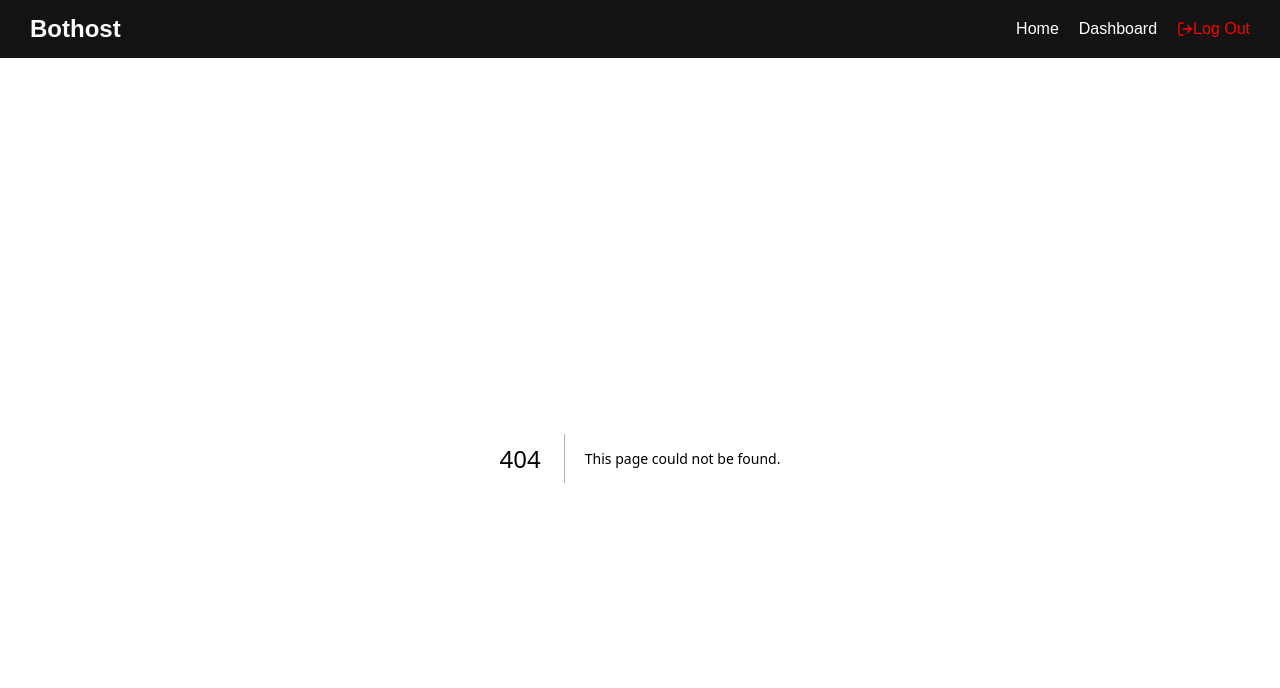
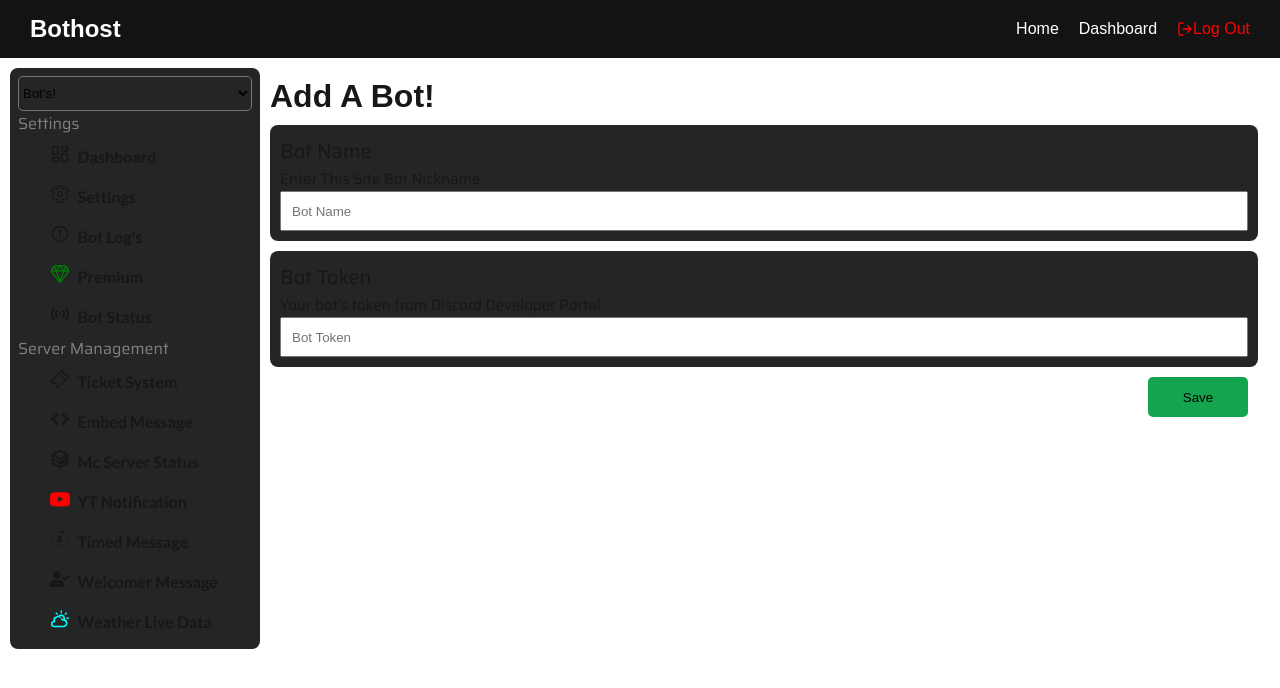
Before and after one commit to nestbothosting/bot-panel, a Next.js app: page /addnewbot in a window 1280 px wide. Before the commit this address had no page. Shown: the top 688 px of the page. Built offline with nearby package versions, Linux system fonts and the light colour scheme; sample sign-in values are in the browser's storage.

Commit message:
add bot adding system. create bot menu

```diff
--- /dev/null
+++ b/apis/index.js
@@ -0,0 +1,41 @@
+"use server";
+
+import axios from "axios";
+import { CheckNodeCap } from "./status";
+import mongo from '@/utilise/mongoose'
+import MyBotsModel from '@/utilise/mybotmd'
+
+export async function SaveBot(token, name, ownid) {
+    try {
+        const base = await CheckNodeCap();
+        if (!base) {
+            return { status:false, message:"No available node found to create the bot." }
+        }
+        const { api_key, node_url } = base;
+
+        const response = await axios.post(`${node_url}/bot/add_bot`,
+            {
+                bot_token:token, bot_name:name, owner_id:ownid
+            },
+            {
+            headers: {
+                "x-api-key": api_key,
+                'Content-Type': 'application/json'
+            },
+        })
+
+        if(response.data.status){
+            mongo()
+            const newbot = new MyBotsModel({
+                node_url:node_url,
+                bot_uid:response.data.id,
+                node_id:response.data.node_id
+            })
+            await newbot.save()
+        }
+        return { status:true, message:response.data.message }
+    } catch (error) {
+        console.log(error)
+        return { status:false, message:"Oops Server Error"}
+    }
+}
--- a/apis/status.js
+++ b/apis/status.js
@@ -2,18 +2,19 @@
 
 import axios from "axios";
 import NodeModel from "@/utilise/nodemd";
+import mongo from '@/utilise/mongoose'
 
 export async function NodeStatus() {
   try {
     const Nodes = await NodeModel.find(); // Await the DB call
     const statusPromises = Nodes.map((node) =>
       axios.get(`${node.nodeurl}/node_status`, {
-          headers: {
-            "x-api-key": node.apikey,
-          },
-        })
-        .then((res) => ({ status:true, url:RemoveHTTP(node.nodeurl), node_id:res.data.node_id}))
-        .catch(() => ({ status: false, url:RemoveHTTP(node.nodeurl), node_id:'none' }))
+        headers: {
+          "x-api-key": node.apikey,
+        },
+      })
+        .then((res) => ({ status: true, url: RemoveHTTP(node.nodeurl), node_id: res.data.node_id }))
+        .catch(() => ({ status: false, url: RemoveHTTP(node.nodeurl), node_id: 'none' }))
     );
 
     const nodes = await Promise.all(statusPromises); // Wait for all requests
@@ -27,3 +28,37 @@ export async function NodeStatus() {
 const RemoveHTTP = (url) => {
   return url.replace(/^https?:\/\//, "");
 }
+
+export async function CheckNodeCap() {
+  let isDone = null;
+  mongo()
+
+  try {
+    const nodes = await NodeModel.find();
+
+    for (const node of nodes) {
+      try {
+        const response = await axios.get(`${node.nodeurl}/max_cap`, {
+          headers: {
+            "x-api-key": node.apikey,
+          },
+        });
+
+        if (response.data.status) {
+          isDone = {
+            node_url: node.nodeurl,
+            api_key: node.apikey,
+          };
+          break; // stops loop after finding a valid node
+        }
+      } catch (err) {
+        // Optional: log or handle node-specific errors
+        console.log(`Error checking node ${node.nodeurl}:`, err.message);
+      }
+    }
+  } catch (error) {
+    console.error("Server error:", error.message);
+  }
+
+  return isDone;
+}
--- /dev/null
+++ b/app/addnewbot/addnewbot.module.css
@@ -0,0 +1,47 @@
+.addnewbot{
+    width: 100vw;
+    height: auto;
+    padding: 10px;
+    display: flex;
+}
+
+.main{
+    padding: 10px;
+    width: 80%;
+}
+
+.item{
+    width: 100%;
+    height: auto;
+    padding: 10px;
+    border-radius: 8px;
+    background-color: rgb(36, 37, 37);
+    font-family: saira;
+    margin-top: 10px;
+}
+
+.item span{
+    font-size: 20px;
+}
+
+.item p{
+    font-size: 15px;
+}
+
+.item input{
+    width: 100%;
+    height: 40px;
+    padding-left: 10px;
+}
+
+.btn{
+    margin: 10px;
+    display: flex;
+    justify-content: flex-end;
+}
+
+@media only screen and (max-width: 800px){
+  .addnewbot{
+    flex-direction: column;
+  }
+}
--- /dev/null
+++ b/app/addnewbot/page.js
@@ -0,0 +1,69 @@
+'use client';
+
+import React, { useState, useEffect } from 'react'
+import style from './addnewbot.module.css'
+import Cmenu from '@/components/Cmenu/Cmenu'
+import Button from '@/components/Button/Button';
+import { SaveBot } from '@/apis/index'
+import { RQ_Login } from '@/utilise/index'
+import { toast } from 'react-toastify';
+import { useRouter } from 'next/navigation';
+
+function Addnewbot(token, name, ownid, router) {
+  if (!token || !name || !ownid) {
+    return toast.error("Please provide both bot token and name.");
+  }
+  const res = SaveBot(token, name, ownid)
+  .then(data => {
+    if(data.status){
+      toast.success(data.message)
+      setTimeout(() => {
+        router.push('/dashboard')
+      }, 1500);
+      return
+    }
+    toast.error(data.message)
+  })
+  .catch(err => toast.error(err.message))
+}
+
+export default function page() {
+  const router = useRouter();
+  const [token, setToken] = useState()
+  const [name, setName] = useState()
+  const [ownid, setOwnid] = useState()
+
+  useEffect(() => {
+    RQ_Login(localStorage.getItem('login'))
+    const user = JSON.parse(localStorage.getItem('user'))
+    setOwnid(user.id)
+  }, [])
+
+  return (
+    <div className={style.addnewbot} >
+      <div className={style.menu}>
+        <Cmenu />
+      </div>
+      <div className={style.main}>
+        <h1>Add A Bot!</h1>
+
+        <div className={style.item}>
+          <span>Bot Name</span>
+          <p>Enter This Site Bot Nickname</p>
+          <input type="text" placeholder='Bot Name' onChange={(e) => setName(e.target.value)} />
+        </div>
+
+        <div className={style.item}>
+          <span>Bot Token</span>
+          <p>Your bot's token from Discord Developer Portal</p>
+          <input type="text" placeholder='Bot Token' onChange={(e) => setToken(e.target.value)} />
+        </div>
+
+        <div className={style.btn} onClick={() => Addnewbot(token, name, ownid, router)} >
+          <Button name="Save" gbcolor="#14A44D" />
+        </div>
+
+      </div>
+    </div>
+  )
+}
--- a/components/Button/Button.js
+++ b/components/Button/Button.js
@@ -1,3 +1,5 @@
+'use client';
+
 import React from 'react'
 import style from './Button.module.css'
 
--- a/components/Cmenu/Cmenu.js
+++ b/components/Cmenu/Cmenu.js
@@ -13,15 +13,16 @@ import { VscThreeBars } from "react-icons/vsc";
 import { showcmenu } from '@/utilise/index'
 
 import Link from 'next/link';
+import Dropdown from '../Dropdown/Dropdown';
 
 export default function Cmenu() {
   return (
     <>
-      <div className='scmenu'>
+      <div className={ style.scmenu }>
         <VscThreeBars size={30} style={{ cursor:'pointer'}} onClick={showcmenu}/>
       </div>
       <div className={style.Cmenu} id='cmenu'>
-
+        <Dropdown />
         <span className={style.span}>Settings</span>
 
         <div className={style.items}>
--- a/components/Cmenu/cmenu.module.css
+++ b/components/Cmenu/cmenu.module.css
@@ -44,9 +44,16 @@
     font-family: lato;
 }
 
+.scmenu{
+    display: none;
+}
+
 @media only screen and (max-width: 800px){
     .Cmenu{
         width: 100%;
         display: none;
     }
+    .scmenu{
+        display: block;
+    }
 }
--- /dev/null
+++ b/components/Dropdown/Dropdown.js
@@ -0,0 +1,24 @@
+"use client";
+
+import React from "react";
+import style from "./dropdown.module.css";
+import { useRouter } from "next/navigation";
+
+export default function Dropdown() {
+    const router = useRouter();
+
+    const handleChange = (e) => {
+        if (e.target.value === "addnewbot") {
+            router.push("/addnewbot");
+        }
+    };
+
+    return (
+        <div className={style.dropdown}>
+            <select id="bot-menu" onChange={handleChange}>
+                <option value="none">Bot's!</option>
+                <option value="addnewbot">Add New Bot!</option>
+            </select>
+        </div>
+    );
+}
--- /dev/null
+++ b/components/Dropdown/dropdown.module.css
@@ -0,0 +1,11 @@
+.dropdown{
+    width: 100%;
+}
+
+.dropdown select{
+    width: 100%;
+    outline: none;
+    height: 35px;
+    border-radius: 5px;
+    background-color: rgb(36, 37, 37);
+}
--- a/utilise/index.js
+++ b/utilise/index.js
@@ -1,10 +1,11 @@
-import { config } from '@/config'
-import mongo from './mongoose'
-import UserModel from './usermd'
-
+import { config } from "@/config";
+import mongo from "./mongoose";
+import UserModel from "./usermd";
+import NodeModel from "./nodemd";
+import axios from "axios";
 
 export function DiscordAUth() {
-    window.location.href = config.AuthURL
+  window.location.href = config.AuthURL;
 }
 
 export function LogOut(setLogin) {
@@ -12,65 +13,65 @@ export function LogOut(setLogin) {
   setLogin(false);
 }
 
-export async function SaveUser(userdata){
+export async function SaveUser(userdata) {
   try {
-        mongo()
+    mongo();
 
-        const { id, username, avatar, email} = userdata;
-        const user = await UserModel.findOne({ uid:id })
-        if(user){
-            return { status:true, message:"successfully logged in", user}
+    const { id, username, avatar, email } = userdata;
+    const user = await UserModel.findOne({ uid: id });
+    if (user) {
+      return { status: true, message: "successfully logged in", user };
     }
     const data = {
-            uid:id,
+      uid: id,
       username,
-            avatar
+      avatar,
+    };
+    if (email) {
+      data.email = email;
     }
-        if(email){
-            data.email = email
-        }
-        const NewUser = new UserModel(data)
+    const NewUser = new UserModel(data);
 
-        await NewUser.save()
+    await NewUser.save();
 
-        return { status:true, message:"new user created!", user:NewUser }
+    return { status: true, message: "new user created!", user: NewUser };
   } catch (error) {
-        console.log(error)
-        return { status:true, message:error.message }
+    console.log(error);
+    return { status: true, message: error.message };
   }
 }
 
-export function showicon(e){
-    const resnav = document.getElementById('nav-items')
-    resnav.style.display = 'block'
+export function showicon(e) {
+  const resnav = document.getElementById("nav-items");
+  resnav.style.display = "block";
 }
 
-export function RQ_Login(islogin){
-    if(!islogin){
-        DiscordAUth()
+export function RQ_Login(islogin) {
+  if (!islogin) {
+    DiscordAUth();
   }
 }
 
-export function showcmenu(){
-    const Cmenu = document.getElementById('cmenu')
-    Cmenu.style.display = 'block'
+export function showcmenu() {
+  const Cmenu = document.getElementById("cmenu");
+  Cmenu.style.display = "block";
 }
 
-export function showcadmin(){
-    const cadmin = document.getElementById('cadmin')
-    cadmin.style.display = 'block'
+export function showcadmin() {
+  const cadmin = document.getElementById("cadmin");
+  cadmin.style.display = "block";
 }
 
-export function isAdmin(user,router){
-    let admin = false
-    const objuser = JSON.parse(user)
-    for(let x in config.Admin){
-        if(objuser.uid == config.Admin[x]){
-            admin = true
+export function isAdmin(user, router) {
+  let admin = false;
+  const objuser = JSON.parse(user);
+  for (let x in config.Admin) {
+    if (objuser.uid == config.Admin[x]) {
+      admin = true;
     }
   }
 
-    if(!admin){
-        router.push('/');
+  if (!admin) {
+    router.push("/");
   }
 }
--- /dev/null
+++ b/utilise/mybotmd.js
@@ -0,0 +1,13 @@
+// utilise/usermd.js
+import mongoose, { Schema } from 'mongoose'
+
+const NbotSchema = new Schema({
+  node_url: { type:String },
+  bot_uid: { type:String },
+  node_id: { type:String },
+
+})
+
+const Nbot = mongoose.models?.nbot || mongoose.model("nbot", NbotSchema)
+
+export default Nbot
```
Lines whose indentation alone changed are shown as unchanged.
